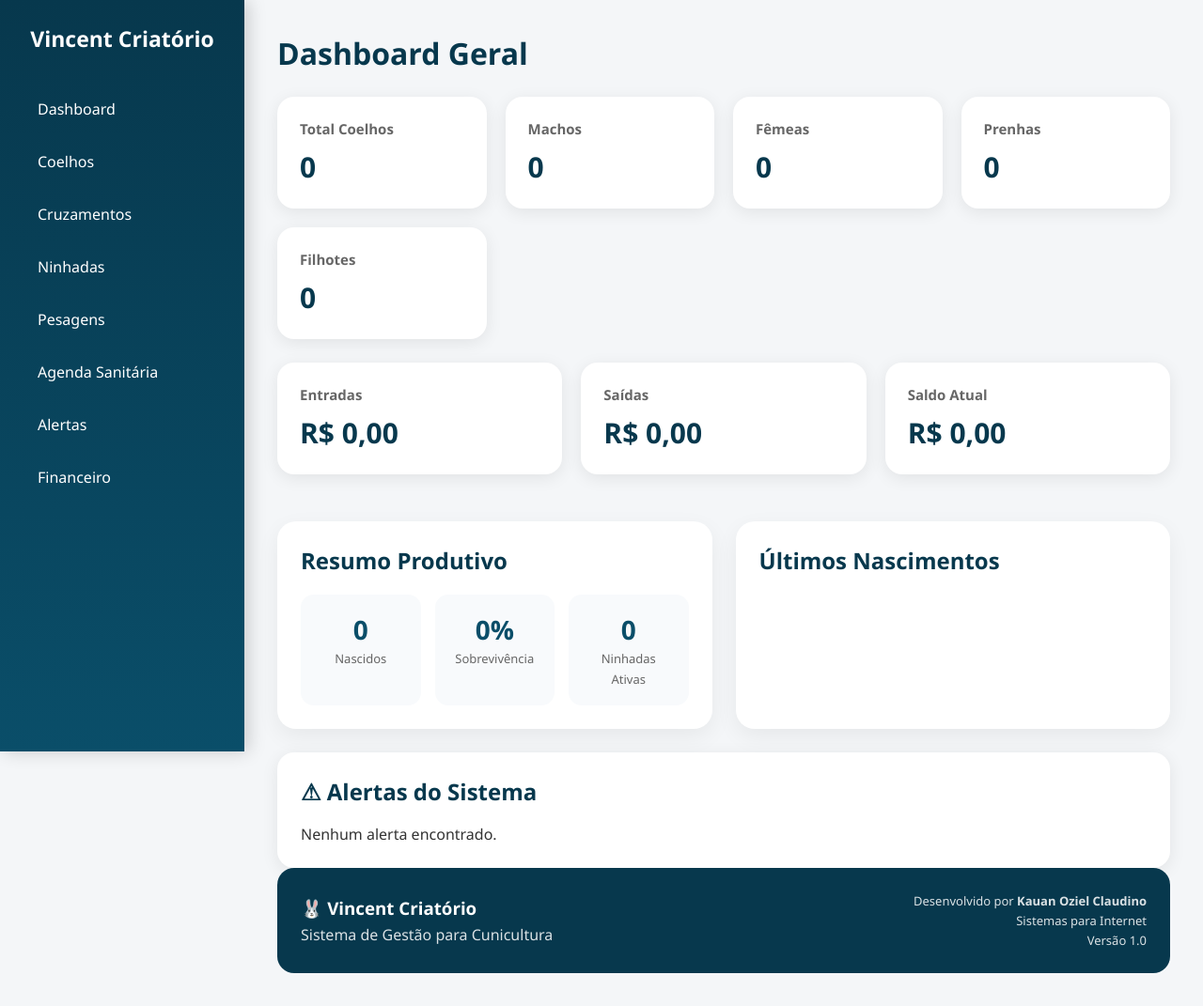
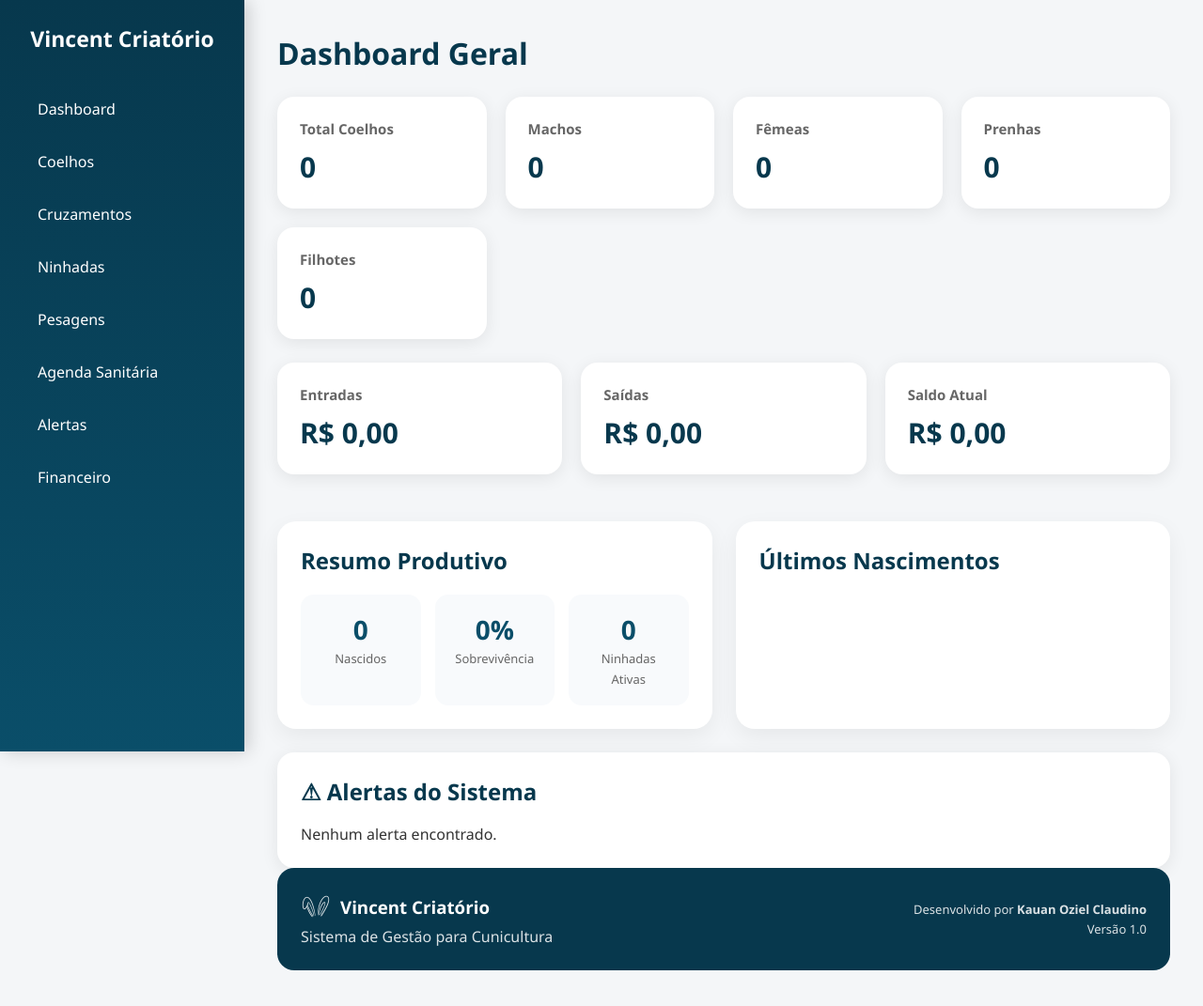
Before and after one commit to kauanzxzx/vincent-criatorio, a plain HTML site: page frontend/index.html in a window 1280 px wide. Shown: the whole page at 94% size. Drawn offline with Linux system fonts and the light colour scheme; no server answers.

Commit message:
Adiciona logo no footer

```diff
--- a/frontend/css/style.css
+++ b/frontend/css/style.css
@@ -702,3 +702,26 @@ td[data-label="Ações"]::before{
     }
 
 }
+
+.footer-logo{
+
+    display:flex;
+
+    align-items:center;
+
+    gap:10px;
+
+}
+
+.footer-logo img{
+
+    width:32px;
+    height:32px;
+
+    filter:
+    brightness(0)
+    invert(1);
+
+    opacity:.9;
+
+}
--- a/frontend/index.html
+++ b/frontend/index.html
@@ -9,6 +9,8 @@
 <title>Vincent Criatório</title>
 
 <link rel="stylesheet" href="css/style.css">
+
+<link rel="icon" href="/favicon.ico">
 
 </head>
 
@@ -143,7 +145,16 @@ onclick="abrirMenu()">
 
         <div class="footer-info">
 
-            <h3>🐰 Vincent Criatório</h3>
+            <h3 class="footer-logo">
+
+            <img
+                src="favicon.ico"
+                alt="Logo Vincent"
+            >
+
+            Vincent Criatório
+
+        </h3>
 
             <p>
                 Sistema de Gestão para Cunicultura
@@ -161,10 +172,6 @@ onclick="abrirMenu()">
 
             <br>
 
-            Sistemas para Internet
-
-            <br>
-
             Versão 1.0
 
         </div>
```
Also changed, not shown: frontend/agenda-sanitaria.html (+2 -0 lines), frontend/alertas.html (+2 -0 lines), frontend/coelhos.html (+2 -0 lines), frontend/cruzamentos.html (+2 -0 lines), frontend/financeiro.html (+2 -0 lines), frontend/ninhadas.html (+2 -0 lines), frontend/pesagens.html (+2 -0 lines), frontend/vendas.html (+2 -0 lines), frontend/favicon.ico (added), frontend/img/favicon-16x16.png (added).
